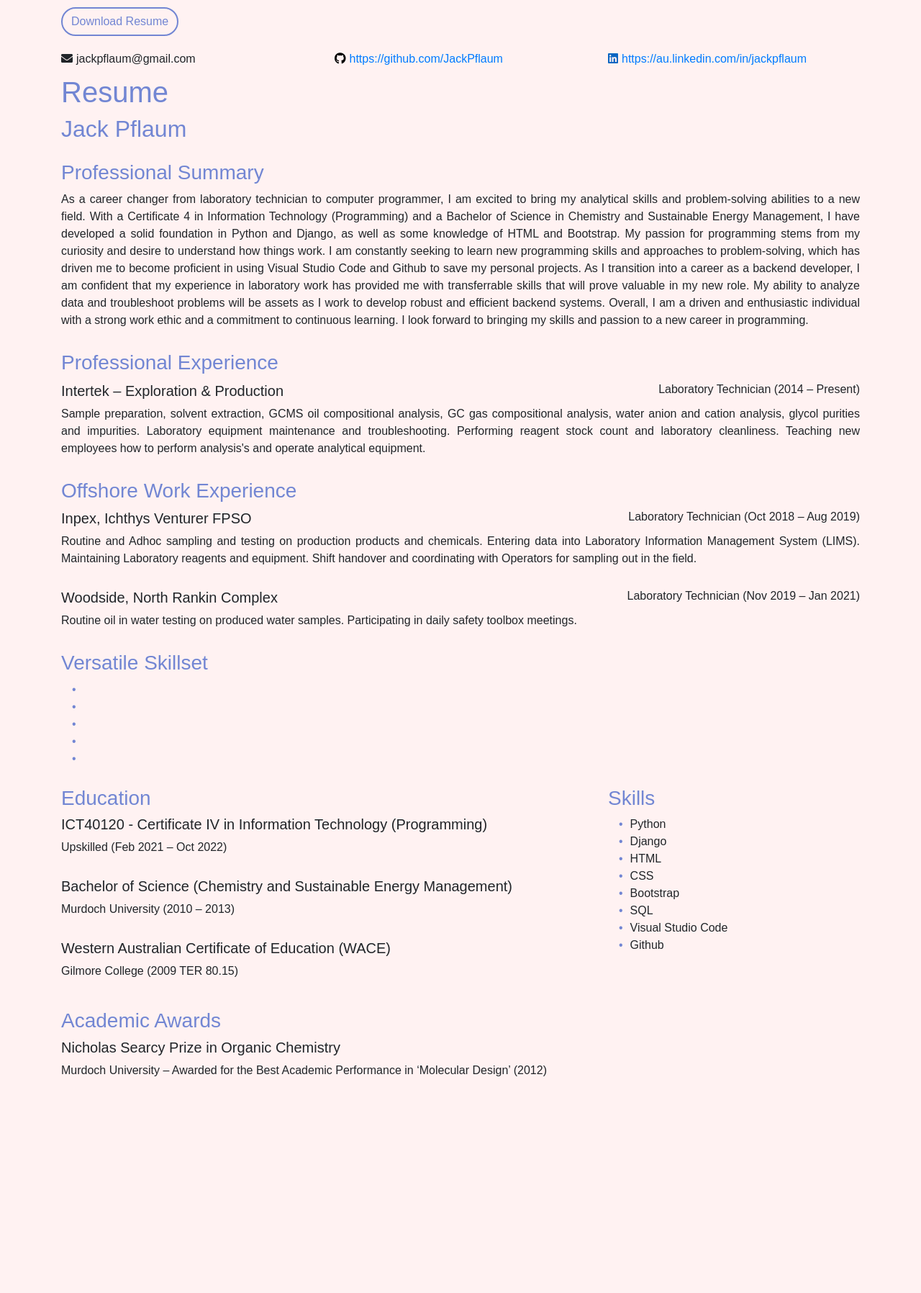
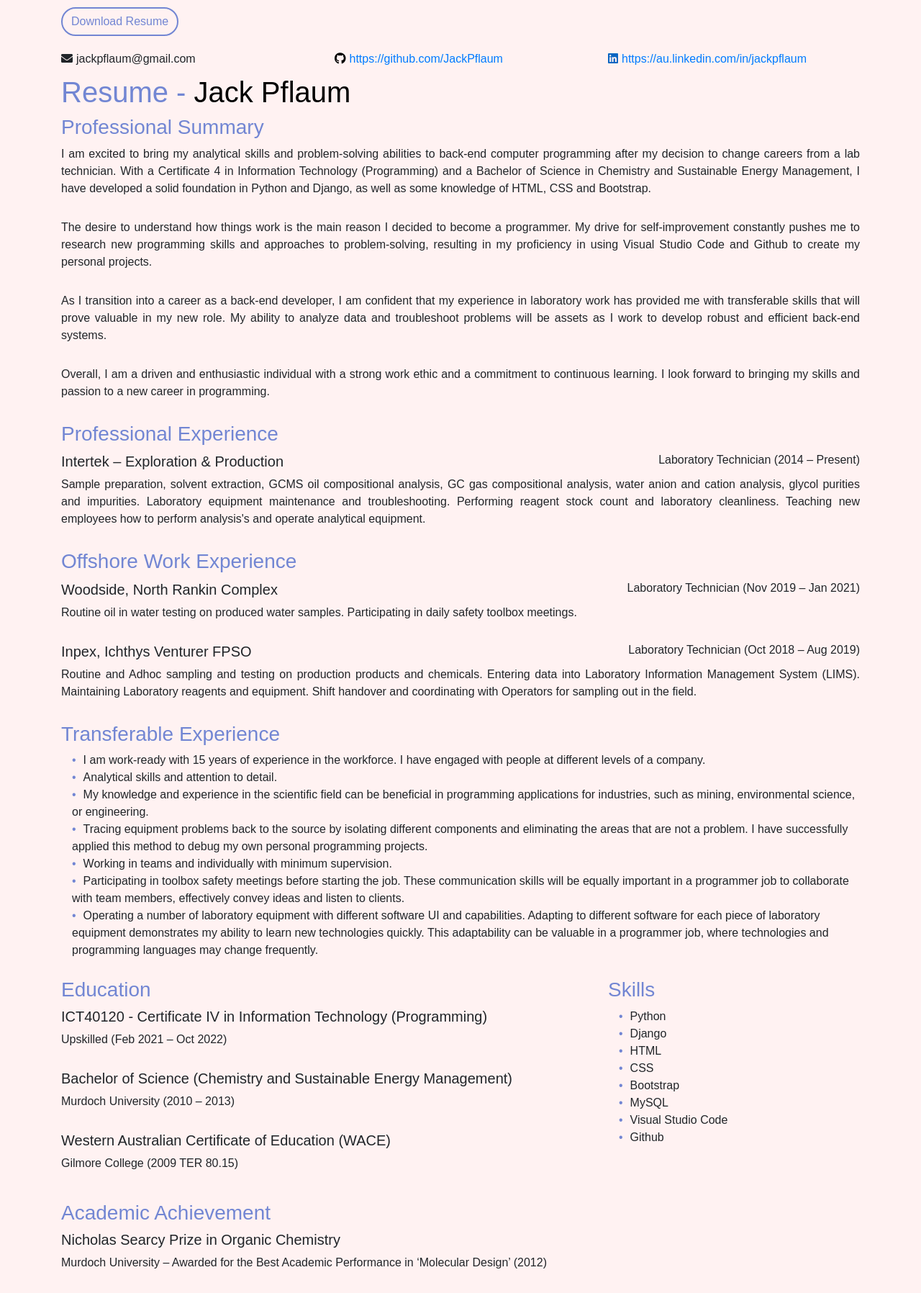
Before and after one commit to JackPflaum/MyPortfolioWebsite, a Django app: page /resume/ in a window 1280 px wide. Shown: the part 76-1872 px from the top of the page at 72% size. Before the commit the page ends 1571 px from the top, so only its background shows below. Run offline with Django 4.2, Linux system fonts and the light colour scheme; some libraries are stand-ins or nearby versions.

Commit message:
Updated resume content including Transferable Experience and summary.

```diff
--- a/MyPortfolioWebsite/jacks_website/static/css/style.css
+++ b/MyPortfolioWebsite/jacks_website/static/css/style.css
@@ -29,6 +29,7 @@ ul.custom-list li::before {
     color: #FFF2F2;
 
 }
+
 
 /* -------------------Navigation bar -------------------*/
 .navbar-light .navbar-nav .nav-link {
@@ -222,6 +223,10 @@ ul.custom-list li::before {
     margin-top: 10px;
 }
 
+.resume-heading {
+    color: black;
+}
+
 /*------potentially put each resume section in a card------------*/
 /*---------------or put short lines under headings (chatgpt)------------*/
 /* .resume-page {
--- a/MyPortfolioWebsite/jacks_website/templates/resume.html
+++ b/MyPortfolioWebsite/jacks_website/templates/resume.html
@@ -32,14 +32,13 @@
     </div>
 
     <div>
-        <h1>Resume</h1>
-        <h2 style="margin-bottom:25px;">Jack Pflaum</h2>
+        <h1>Resume - <span class="resume-heading">Jack Pflaum</span></h1>
         <h3>Professional Summary</h3>
-        <p id="text-align">As a career changer from laboratory technician to computer programmer, I am excited to bring my analytical skills and problem-solving abilities to a new field. With a Certificate 4 in Information Technology (Programming) and a Bachelor of Science in Chemistry and Sustainable Energy Management, I have developed a solid foundation in Python and Django, as well as some knowledge of HTML and Bootstrap.
-            My passion for programming stems from my curiosity and desire to understand how things work. I am constantly seeking to learn new programming skills and approaches to problem-solving, which has driven me to become proficient in using Visual Studio Code and Github to save my personal projects.
-            As I transition into a career as a backend developer, I am confident that my experience in laboratory work has provided me with transferrable skills that will prove valuable in my new role. My ability to analyze data and troubleshoot problems will be assets as I work to develop robust and efficient backend systems.
-            Overall, I am a driven and enthusiastic individual with a strong work ethic and a commitment to continuous learning. I look forward to bringing my skills and passion to a new career in programming.
-        </p>
+        <p id="text-align">I am excited to bring my analytical skills and problem-solving abilities to back-end computer programming after my decision to change careers from a lab technician. With a Certificate 4 in Information Technology (Programming) and a Bachelor of Science in Chemistry and Sustainable Energy Management, I have developed a solid foundation in Python and Django, as well as some knowledge of HTML, CSS and Bootstrap.</p>
+        <p id="text-align">The desire to understand how things work is the main reason I decided to become a programmer. My drive for self-improvement constantly pushes me to research new programming skills and approaches to problem-solving, resulting in my proficiency in using Visual Studio Code and Github to create my personal projects.</p>
+        <p id="text-align">As I transition into a career as a back-end developer, I am confident that my experience in laboratory work has provided me with transferable skills that will prove valuable in my new role. My ability to analyze data and troubleshoot problems will be assets as I work to develop robust and efficient back-end systems.</p>
+        <p id="text-align">Overall, I am a driven and enthusiastic individual with a strong work ethic and a commitment to continuous learning. I look forward to bringing my skills and passion to a new career in programming.</p>
+
     </div>
 
     <div>
@@ -58,6 +57,17 @@
     <div>
         <h3>Offshore Work Experience</h3>
         <div class="d-flex flex-column flex-sm-row align-items-start justify-content-between">
+            <h5>Woodside, North Rankin Complex</h5>
+            <h6>Laboratory Technician (Nov 2019 – Jan 2021)</h6>
+        </div>
+        <p>Routine oil in water testing on produced water samples.
+            Participating in daily safety toolbox meetings.
+        </p>
+    </div>
+
+    <div>
+
+        <div class="d-flex flex-column flex-sm-row align-items-start justify-content-between">
             <h5>Inpex, Ichthys Venturer FPSO</h5>
             <h6>Laboratory Technician (Oct 2018 – Aug 2019)</h6>
         </div>
@@ -68,23 +78,23 @@
     </div>
 
     <div>
-        <div class="d-flex flex-column flex-sm-row align-items-start justify-content-between">
-            <h5>Woodside, North Rankin Complex</h5>
-            <h6>Laboratory Technician (Nov 2019 – Jan 2021)</h6>
-        </div>
-        <p>Routine oil in water testing on produced water samples.
-            Participating in daily safety toolbox meetings.
-        </p>
-    </div>
-
-    <div>
-        <h3>Versatile Skillset</h3>
+        <h3>Transferable Experience</h3>
         <ul class="custom-list">
-            <li></li>
-            <li></li>
-            <li></li>
-            <li></li>
-            <li></li>
+            <li>I am work-ready with 15 years of experience in the workforce.
+                I have engaged with people at different levels of a company.</li>
+            <li>Analytical skills and attention to detail.</li>
+            <li>My knowledge and experience in the scientific field can be beneficial in programming applications for industries,
+                such as mining, environmental science, or engineering.</li>
+            <li>Tracing equipment problems back to the source by isolating different components and eliminating the areas
+                that are not a problem. I have successfully applied this method to debug my own personal programming projects.</li>
+            <li>Working in teams and individually with minimum supervision.</li>
+            <li>Participating in toolbox safety meetings before starting the job.
+                These communication skills will be equally important in a programmer job to collaborate with team members,
+                effectively convey ideas and listen to clients.</li>
+            <li>Operating a number of laboratory equipment with different software UI and capabilities.
+                Adapting to different software for each piece of laboratory equipment demonstrates my ability to
+                learn new technologies quickly. This adaptability can be valuable in a programmer job,
+                where technologies and programming languages may change frequently.</li>
         </ul>
     </div>
 
@@ -106,7 +116,7 @@
                 <li>HTML</li>
                 <li>CSS</li>
                 <li>Bootstrap</li>
-                <li>SQL</li>
+                <li>MySQL</li>
                 <li>Visual Studio Code</li>
                 <li>Github</li>
             </ul>
@@ -114,7 +124,7 @@
     </div>
 
     <div>
-        <h3>Academic Awards</h3>
+        <h3>Academic Achievement</h3>
         <h5>Nicholas Searcy Prize in Organic Chemistry</h6>
         <p>Murdoch University – Awarded for the Best Academic Performance in ‘Molecular Design’ (2012)</p>
     </div>
```
